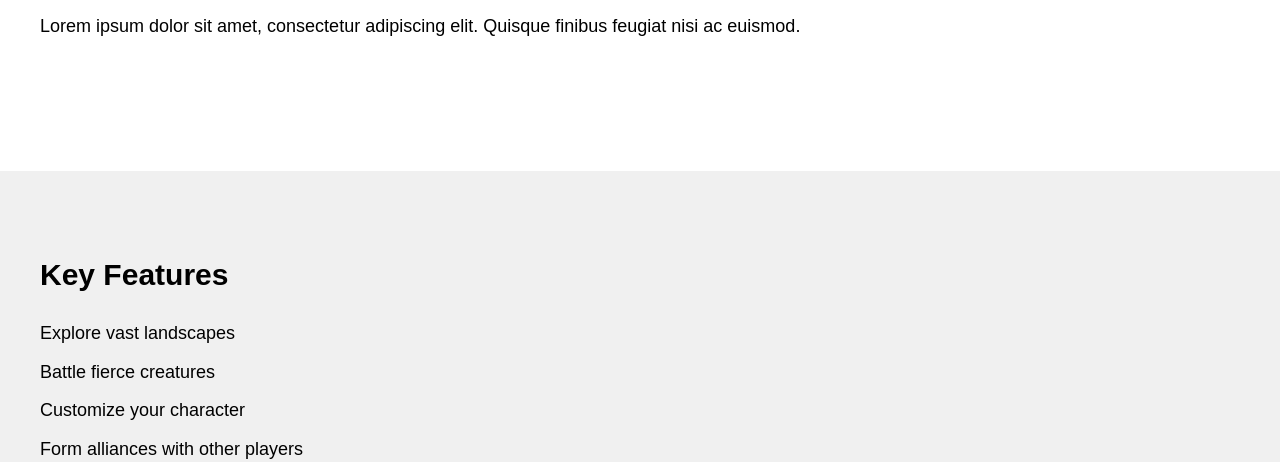
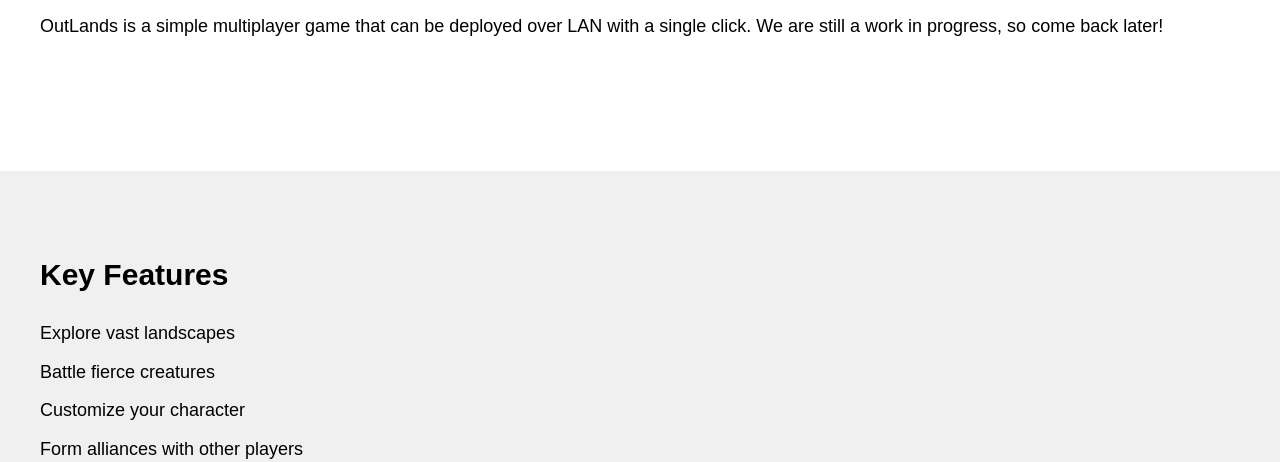
Before and after one commit to OutlandsDev/OutLands, a plain HTML site: page index.html in a window 1280 px wide. Shown: the part 638-1100 px from the top of the page. Drawn offline with Linux system fonts and the light colour scheme.

Commit message:
Update index.html

```diff
--- a/index.html
+++ b/index.html
@@ -36,7 +36,7 @@
   <section id="about" class="about">
     <div class="container">
       <h2>About Outlands</h2>
-      <p>Lorem ipsum dolor sit amet, consectetur adipiscing elit. Quisque finibus feugiat nisi ac euismod.</p>
+      <p>OutLands is a simple multiplayer game that can be deployed over LAN with a single click. We are still a work in progress, so come back later!</p>
       <!-- Add more content here -->
     </div>
   </section>
```
